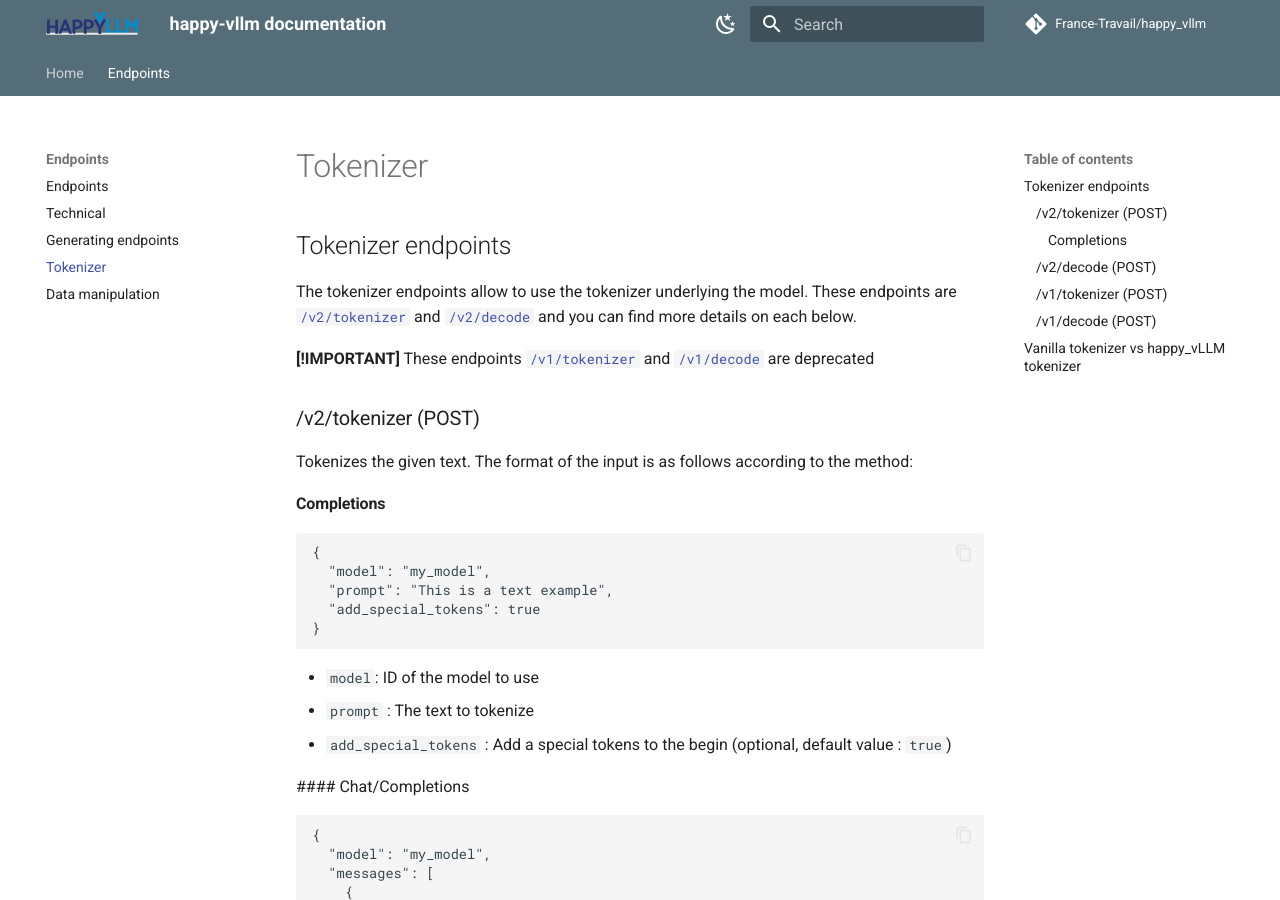
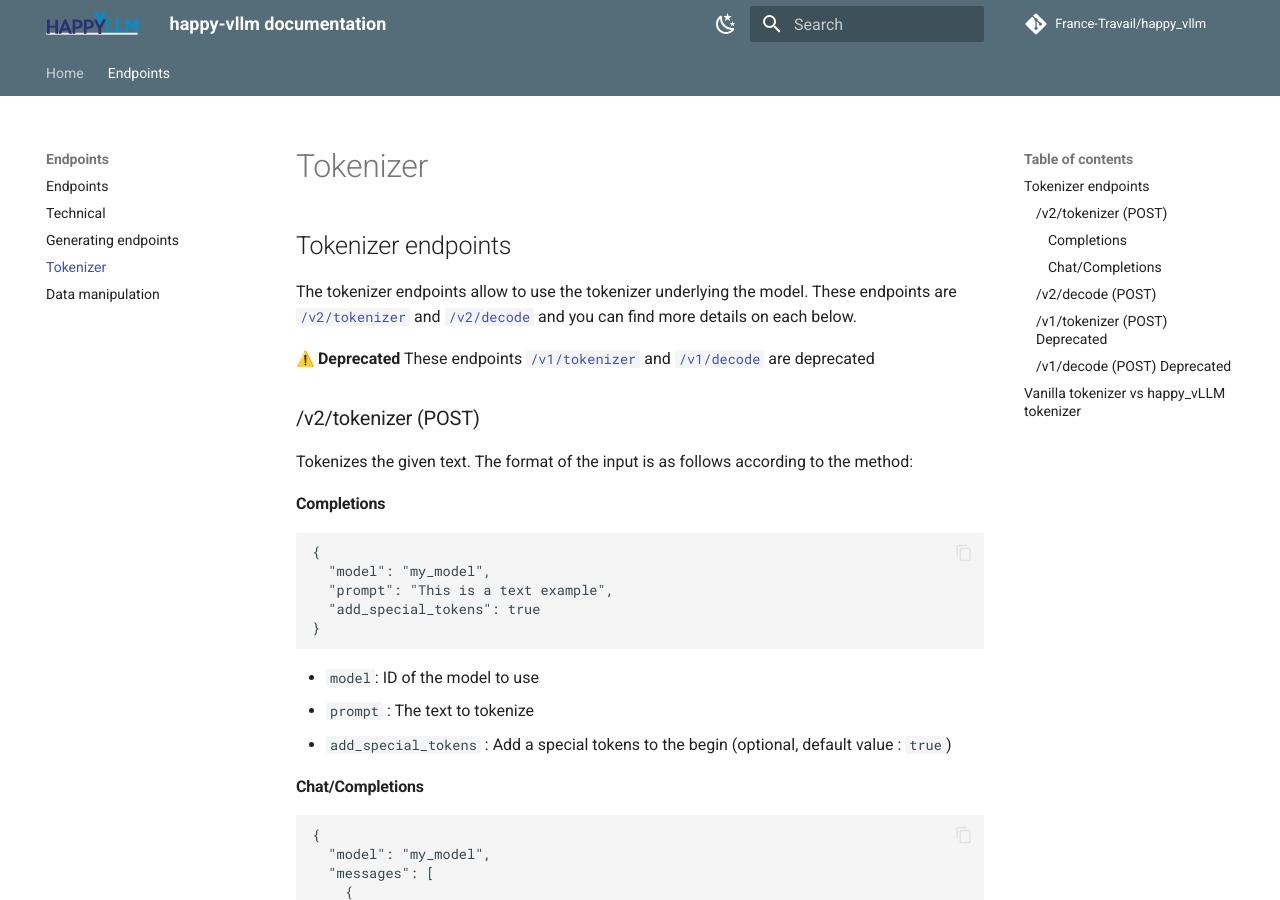
Before and after one commit to France-Travail/happy_vllm, an MkDocs documentation site: the page built from docs/endpoints/tokenizer.md, in a window 1280 px wide and 900 px high. Built offline with MkDocs 1.6.1 and Material for MkDocs 9.7.7, drawn with Linux system fonts in a browser that asks for light colours; emoji names are drawn with the system emoji font; comment, search, counter and statistics services are not loaded; some of the changed text lies outside the part shown.

Commit message:
FIX documentation .md

````diff
--- a/docs/endpoints/tokenizer.md
+++ b/docs/endpoints/tokenizer.md
@@ -4,7 +4,7 @@
 
 The tokenizer endpoints allow to use the tokenizer underlying the model. These endpoints are [`/v2/tokenizer`](#v2tokenizer-post) and [`/v2/decode`](#v2decode-post) and you can find more details on each below.
 
-**[!IMPORTANT]** These endpoints [`/v1/tokenizer`](#v1tokenizer-post) and [`/v1/decode`](#v1decode-post) are deprecated
+:warning: **Deprecated** These endpoints [`/v1/tokenizer`](#v1tokenizer-post) and [`/v1/decode`](#v1decode-post) are deprecated
 
 ### /v2/tokenizer (POST)
 Tokenizes the given text. The format of the input is as follows according to the method:
@@ -23,7 +23,7 @@ Tokenizes the given text. The format of the input is as follows according to the
   - `prompt` : The text to tokenize
   - `add_special_tokens` : Add a special tokens to the begin (optional, default value : `true`)
 
- #### Chat/Completions
+#### Chat/Completions
 
 ```
 {
@@ -89,9 +89,9 @@ The format of the output is as follows:
 
  - `prompt`: The decoded string corresponding to the token ids
 
-**[!IMPORTANT] Deprecated**
-### /v1/tokenizer (POST)
-**[!IMPORTANT] Deprecated**
+
+### /v1/tokenizer (POST) :warning: **Deprecated**
+
 Tokenizes the given text. The format of the input is as follows :
 
 ```
@@ -136,8 +136,7 @@ The format of the output is as follows :
  - `tokens_nb`: The number of tokens in the input
  - `tokens_str`: The string representation of each token (given only if `with_tokens_str` was set to `true` in the request)
 
-### /v1/decode (POST)
-**[!IMPORTANT] Deprecated**
+### /v1/decode (POST) :warning: **Deprecated**
 
 Decodes the given token ids. The format of the input is as follows :
 
````
Also changed, not shown: docs/endpoints/endpoints.md (+2 -4 lines).
